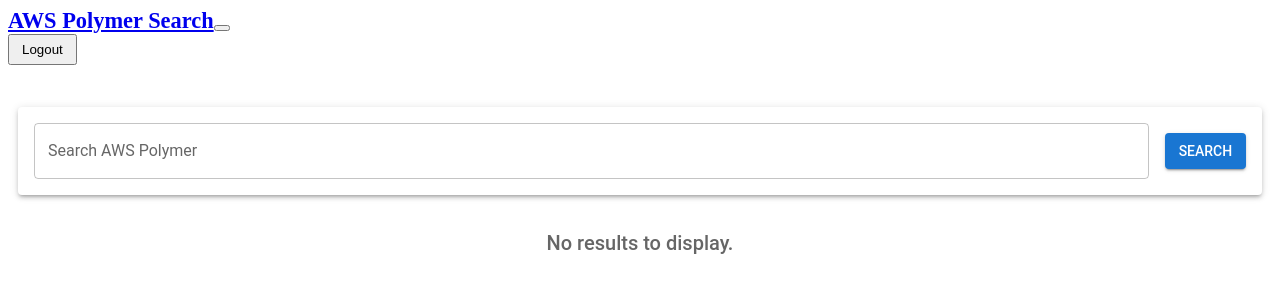
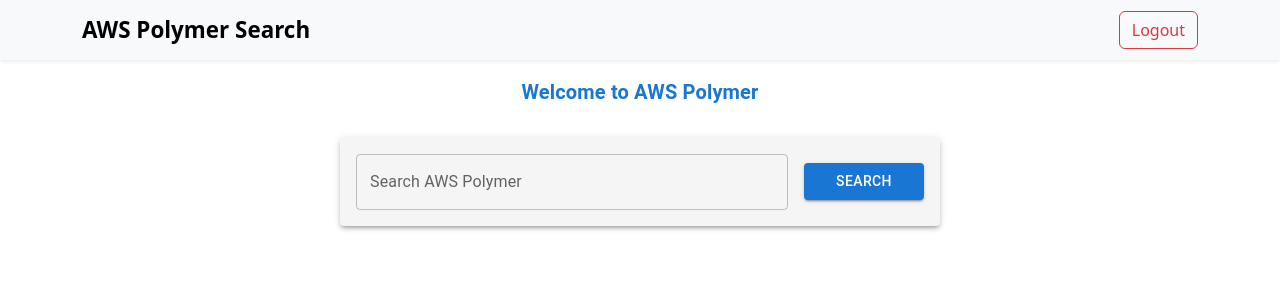
Before and after one commit to 1Vidhyasagar/aws-polymer-search-frontend, a React (Vite) app: page /dashboard in a window 1280 px wide. Shown: the top 300 px of the page. Built offline with nearby package versions, Linux system fonts and the light colour scheme; sample sign-in values are in the browser's storage.

Commit message:
front end retouched

```diff
--- a/src/App.css
+++ b/src/App.css
@@ -1,32 +1,30 @@
-#root {
-  max-width: 960px;
-  margin: 0 auto;
-  padding: 2rem;
-  text-align: center;
-  background-color: #ffffff;
-  border-radius: 12px;
-  box-shadow: 0 2px 10px rgba(0, 0, 0, 0.05);
+/* App.css */
+.App {
+  height: 100%;
+  display: flex;
+  flex-direction: column;
+  justify-content: flex-start;
+  align-items: center;
+  padding: 0;
+}
+
+.container {
+  max-width: 100%;
+  padding: 0 15px;
 }
 
 .card {
-  background-color: #ffffff;
-  border-radius: 10px;
-  padding: 1.5rem;
-  margin: 1rem 0;
-  box-shadow: 0 2px 8px rgba(0, 0, 0, 0.08);
+  max-width: 400px;
+  margin: 0 auto;
 }
 
-.read-the-docs {
-  color: #555;
-  font-size: 0.9rem;
+.alert-info {
+  background-color: #d1ecf1;
+  color: #0c5460;
 }
 
-.logo {
-  height: 5em;
-  margin: 1rem 0;
-  transition: transform 0.3s;
+button {
+  width: 100%;
+  padding: 10px;
+  font-size: 16px;
 }
-
-.logo:hover {
-  transform: scale(1.05);
-}
--- a/src/App.jsx
+++ b/src/App.jsx
@@ -1,47 +1,10 @@
-import React, { useState } from "react";
+import React from "react";
 import { Routes, Route, Navigate } from "react-router-dom";
 import NavigationBar from "./components/Navbar";
-import SearchBar from "./components/SearchBar";
-import SearchResults from "./components/SearchResults";
-import DashboardCards from "./components/DashboardCards";
-import SearchChart from "./components/SearchChart";
-import LogoutButton from "./components/LogoutButton";
-import Login from "./components/pages/Login"; // or /pages/Login
-import Register from "./components/pages/Register"; // if you have it
+import Login from "./components/pages/Login";
+import Register from "./components/pages/Register";
 import { useAuth } from "./context/AuthContext";
-
-const Dashboard = () => {
-  const [searchResults, setSearchResults] = useState([]);
-  const [message, setMessage] = useState("");
-  const { token } = useAuth();
-
-  const handleSearch = async (query) => {
-    if (!token) {
-      setMessage("Please login to use the search feature.");
-      setSearchResults([]);
-      return;
-    }
-
-    const { searchPolymer } = await import("./services/api");
-    const results = await searchPolymer(query);
-    setSearchResults(results);
-    setMessage("");
-  };
-
-  return (
-    <div style={{ padding: "10px" }}>
-      <SearchBar onSearch={handleSearch} />
-      {message && <p style={{ color: "red" }}>{message}</p>}
-      <SearchResults results={searchResults} />
-      {searchResults.length > 0 && (
-        <>
-          <DashboardCards results={searchResults} />
-          <SearchChart data={searchResults} />
-        </>
-      )}
-    </div>
-  );
-};
+import Dashboard from "./components/DashboardCards";
 
 const App = () => {
   const { token } = useAuth();
@@ -51,14 +14,16 @@
       <NavigationBar />
       <Routes>
         <Route path="/" element={<Navigate to="/dashboard" />} />
-        <Route path="/login" element={<Login />} />
+        <Route
+          path="/login"
+          element={token ? <Navigate to="/dashboard" /> : <Login />}
+        />
         <Route path="/register" element={<Register />} />
         <Route
           path="/dashboard"
           element={token ? <Dashboard /> : <Navigate to="/login" />}
         />
       </Routes>
-
     </>
   );
 };
--- a/src/components/DashboardCards.jsx
+++ b/src/components/DashboardCards.jsx
@@ -1,35 +1,73 @@
-import React from "react";
-import { Grid, Card, CardContent, Typography } from "@mui/material";
+import React, { useState } from "react";
+import { Typography, Box } from "@mui/material";
+import SearchBar from "./SearchBar"; // ✅ Only import once
+import SearchResults from "./SearchResults"; // Correctly import and use the results
+import SearchChart from "./SearchChart"; // Import SearchChart if needed
+import { useAuth } from "../context/AuthContext";
 
+const Dashboard = () => {
+  const [searchResults, setSearchResults] = useState([]);
+  const [message, setMessage] = useState("");
+  const { token } = useAuth();
 
-const DashboardCards = ({ results }) => {
-  const totalResults = results.length;
-  const topTitle =
-    results.reduce((longest, curr) =>
-      curr.title?.length > longest.length ? curr.title : longest,
-    "") || "N/A";
+  const handleSearch = async (query) => {
+    if (!token) {
+      setMessage("Please login to use the search feature.");
+      setSearchResults([]);
+      return;
+    }
+
+    if (!query.trim()) {
+      setMessage("Search query cannot be empty.");
+      setSearchResults([]);
+      return;
+    }
+
+    try {
+      const { searchPolymer } = await import("../services/api");
+      const results = await searchPolymer(query);
+      if (results.length === 0) {
+        setMessage("No results found.");
+      } else {
+        setMessage("");
+      }
+      setSearchResults(results);
+    } catch (error) {
+      console.error("Search failed:", error);
+      setMessage("An error occurred while searching.");
+    }
+  };
 
   return (
-    <Grid container spacing={2} style={{ marginTop: "20px" }}>
-      <Grid item xs={12} sm={6} md={4}>
-        <Card sx={{ backgroundColor: "#f5f5f5" }}>
-          <CardContent>
-            <Typography variant="h6">Total Results</Typography>
-            <Typography variant="h4">{totalResults}</Typography>
-          </CardContent>
-        </Card>
-      </Grid>
+    <Box sx={{ padding: "1rem", textAlign: "center" }}>
+      {/* Always visible heading */}
+      <Typography
+        variant="h6"
+        component="h2"
+        sx={{ mb: 3, color: "#1976d2", fontWeight: "bold" }}
+      >
+        Welcome to AWS Polymer
+      </Typography>
 
-      <Grid item xs={12} sm={6} md={8}>
-        <Card sx={{ backgroundColor: "#e3f2fd" }}>
-          <CardContent>
-            <Typography variant="h6">Top Result Title</Typography>
-            <Typography variant="body1">{topTitle}</Typography>
-          </CardContent>
-        </Card>
-      </Grid>
-    </Grid>
+      {/* Single SearchBar */}
+      <SearchBar onSearch={handleSearch} />
+
+      {/* Show message if there is any */}
+      {message && (
+        <Typography color="error" sx={{ mt: 2 }}>
+          {message}
+        </Typography>
+      )}
+
+      {/* Results and Charts */}
+      {searchResults.length > 0 && (
+        <>
+          <SearchResults results={searchResults} />
+          <SearchChart data={searchResults} />
+        </>
+      )}
+    </Box>
   );
 };
 
-export default DashboardCards;
+export default Dashboard;
--- a/src/components/SearchBar.jsx
+++ b/src/components/SearchBar.jsx
@@ -1,39 +1,60 @@
 import React, { useState } from "react";
-import { TextField, Button, Box, Paper } from "@mui/material";
+import { Box, TextField, Button, Paper } from "@mui/material";
 
 const SearchBar = ({ onSearch }) => {
   const [query, setQuery] = useState("");
+  const [error, setError] = useState(false);
 
-  const handleSearch = () => {
-    if (query.trim()) {
-      onSearch(query);
+  const handleSubmit = (e) => {
+    e.preventDefault();
+    const trimmedQuery = query.trim();
+
+    if (!trimmedQuery) {
+      setError(true);
+      return;
     }
+
+    setError(false);
+    onSearch(trimmedQuery);
   };
 
   return (
+    <Paper
+      elevation={3}
+      sx={{
+        padding: 2,
+        maxWidth: 600,
+        margin: "30px auto",
+        backgroundColor: "#f5f5f5",
+      }}
+    >
       <Box
-      component={Paper}
-      elevation={3}
-      p={2}
-      mt={4}
-      mb={2}
+        component="form"
+        onSubmit={handleSubmit}
         display="flex"
-      justifyContent="center"
+        flexDirection={{ xs: "column", sm: "row" }}
         alignItems="center"
+        gap={2}
       >
         <TextField
+          fullWidth
           label="Search AWS Polymer"
           variant="outlined"
-        fullWidth
           value={query}
           onChange={(e) => setQuery(e.target.value)}
-        onKeyDown={(e) => e.key === "Enter" && handleSearch()}
-        sx={{ mr: 2 }}
+          error={error}
+          helperText={error ? "Please enter a search term" : ""}
         />
-      <Button variant="contained" color="primary" onClick={handleSearch}>
+        <Button
+          variant="contained"
+          color="primary"
+          type="submit"
+          sx={{ minWidth: "120px" }}
+        >
           Search
         </Button>
       </Box>
+    </Paper>
   );
 };
 
--- a/src/components/SearchResults.jsx
+++ b/src/components/SearchResults.jsx
@@ -1,42 +1,29 @@
 import React from "react";
-import {
-  Card,
-  CardContent,
-  Typography,
-  Grid,
-  Box,
-  Paper,
-} from "@mui/material";
 
 const SearchResults = ({ results }) => {
-  if (!results.length) {
-    return (
-      <Box mt={4} textAlign="center">
-        <Typography variant="h6" color="textSecondary">
-          No results to display.
-        </Typography>
-      </Box>
-    );
-  }
-
   return (
-    <Grid container spacing={2} mt={2}>
-      {results.map((item, index) => (
-        <Grid item xs={12} sm={6} md={4} key={index}>
-          <Card elevation={3}>
-            <CardContent>
-              <Typography variant="h6" gutterBottom>
-                {item.title || "Untitled Result"}
-              </Typography>
-              <Typography variant="body2" color="text.secondary">
-                {item.description || "No description available."}
-              </Typography>
-              {/* Add more fields here if needed */}
-            </CardContent>
-          </Card>
-        </Grid>
-      ))}
-    </Grid>
+    <div className="container mt-4">
+      <div className="row">
+        {results.length === 0 ? (
+          <div className="col-12">
+            <p>No results found.</p>
+          </div>
+        ) : (
+          results.map((item, index) => (
+            <div className="col-12 col-sm-6 col-md-4 mb-3" key={index}>
+              <div className="card h-100">
+                <div className="card-body">
+                  <h5 className="card-title">{item.title || "Untitled"}</h5>
+                  <p className="card-text">
+                    {item.description || "No description available."}
+                  </p>
+                </div>
+              </div>
+            </div>
+          ))
+        )}
+      </div>
+    </div>
   );
 };
 
--- a/src/components/pages/Login.jsx
+++ b/src/components/pages/Login.jsx
@@ -1,3 +1,4 @@
+// Login.jsx
 import React, { useState } from "react";
 import axios from "axios";
 import {
@@ -9,10 +10,14 @@
   Alert,
   CssBaseline,
 } from "@mui/material";
+import { useNavigate } from "react-router-dom";
+import { useAuth } from "../../context/AuthContext"; // Path to your AuthContext
 
 const Login = () => {
   const [form, setForm] = useState({ username: "", password: "" });
   const [message, setMessage] = useState("");
+  const navigate = useNavigate();
+  const { login } = useAuth(); // Using the login method from context
 
   const handleChange = (e) => {
     setForm({ ...form, [e.target.name]: e.target.value });
@@ -23,9 +28,13 @@
     setMessage("");
 
     try {
-      const res = await axios.post("http://localhost:5000/api/auth/login", form);
-      localStorage.setItem("token", res.data.token);
-      setMessage("Login successful! Token stored.");
+      const res = await axios.post(
+        "http://localhost:5000/api/auth/login",
+        form
+      );
+      login(res.data.token); // This will update the token in context
+      setMessage("Login successful! Redirecting...");
+      navigate("/dashboard"); // This will redirect to the dashboard
     } catch (err) {
       setMessage(err.response?.data?.message || "Login failed");
     }
@@ -39,7 +48,7 @@
         justifyContent="center"
         alignItems="center"
         minHeight="100vh"
-      bgcolor="#f5f5f5" // Light background
+        bgcolor="#f5f5f5"
       >
         <Container maxWidth="xs">
           <Box p={4} boxShadow={3} borderRadius={2} bgcolor="white">
@@ -68,13 +77,22 @@
               />
               {message && (
                 <Box mt={2}>
-                <Alert severity={message.includes("successful") ? "success" : "error"}>
+                  <Alert
+                    severity={
+                      message.includes("successful") ? "success" : "error"
+                    }
+                  >
                     {message}
                   </Alert>
                 </Box>
               )}
               <Box mt={2}>
-              <Button fullWidth variant="contained" color="primary" type="submit">
+                <Button
+                  fullWidth
+                  variant="contained"
+                  color="primary"
+                  type="submit"
+                >
                   Login
                 </Button>
               </Box>
@@ -84,7 +102,6 @@
       </Box>
     </>
   );
-
 };
 
 export default Login;
--- a/src/index.css
+++ b/src/index.css
@@ -1,50 +1,25 @@
-:root {
-  font-family: 'Segoe UI', Roboto, Helvetica, Arial, sans-serif;
-  color: #213547;
-  background-color: #ffffff;
-  line-height: 1.6;
-  font-weight: 400;
+/* index.css or App.css */
+* {
+  margin: 0;
+  padding: 0;
+  box-sizing: border-box;
+}
+
+html, body {
+  height: 100%;
+  width: 100%;
+  font-family: 'Arial', sans-serif;
 }
 
 body {
-  margin: 0;
-  display: flex;
-  flex-direction: column;
-  align-items: center;
-  justify-content: flex-start;
-  min-width: 320px;
-  min-height: 100vh;
-  background-color: #f5f7fa;
-  padding-top: 60px;
+  background-color: #f5f5f5; /* Background color for the whole app */
 }
 
-a {
-  font-weight: 500;
-  color: #1f5eff;
-  text-decoration: none;
+#root {
+  height: 100%;
+  display: flex;
+  justify-content: center;
+  align-items: center;
+  margin: 0;
+  padding: 0;
 }
-
-a:hover {
-  color: #1748c9;
-  text-decoration: underline;
-}
-
-h1, h2, h3 {
-  margin: 0.5em 0;
-}
-
-button {
-  border-radius: 6px;
-  border: 1px solid #ccc;
-  padding: 0.6em 1.2em;
-  font-size: 1em;
-  font-weight: 500;
-  background-color: #ffffff;
-  cursor: pointer;
-  transition: all 0.2s ease-in-out;
-}
-
-button:hover {
-  background-color: #f0f0f0;
-  border-color: #999;
-}
--- a/src/services/api.js
+++ b/src/services/api.js
@@ -1,16 +1,14 @@
 import axios from "axios";
 
-// If deploying later, replace with deployed backend URL
-const API_BASE_URL = "https://aws-polymer-search-backend.vercel.app/";
+const API_BASE_URL = "http://localhost:5000/api";
 
-// Search API with token authentication
 export const searchPolymer = async (query) => {
   const token = localStorage.getItem("token");
-
   if (!token) {
     console.warn("No token found – user may not be logged in.");
     return [];
   }
+
 
   try {
     const response = await axios.get(`${API_BASE_URL}/search?q=${query}`, {
```
Also changed, not shown: src/components/pages/Register.jsx (+39 -6 lines), src/main.jsx (+3 -4 lines). Lines whose indentation alone changed are shown as unchanged.
